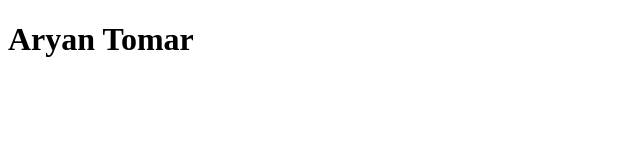
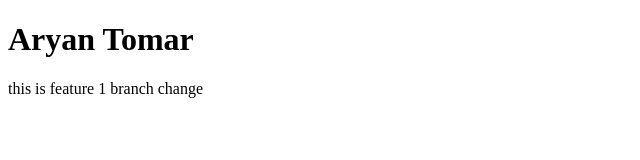
Before and after one commit to AryanTomar0001/another-folder, a plain HTML site: page index.html in a window 1280 px wide. Shown: the whole page, without its empty margins (0-640 px from the left). Drawn offline with Linux system fonts and the light colour scheme.

Commit message:
Adding feature 1

```diff
--- a/index.html
+++ b/index.html
@@ -7,5 +7,6 @@
 </head>
 <body>
     <h1>Aryan Tomar</h1>
+    <p>this is feature 1 branch change</p>
 </body>
 </html>
```
